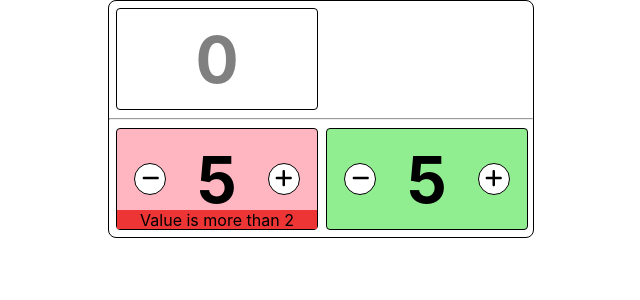
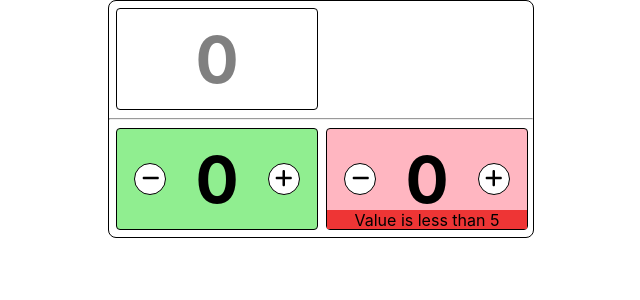
Before and after one commit to AKAlexsey/second_exercise, a React (Create React App) app: page / in a window 1280 px wide. Shown: the top 300 px of the page, without its empty margins (319-959 px from the left). Built offline with nearby package versions, Linux system fonts and the light colour scheme.

Commit message:
#add_global_context strange values behaviour problem solution is ongoing

```diff
--- a/src/App.js
+++ b/src/App.js
@@ -13,8 +13,8 @@ function App() {
       <hr className='form_separator' />
       <div className='indicators_container'>
         {
-          indicatorsList.map((indicatorState, _index) => {
-            return (<MetricAlarmIndicator key={indicatorState.id} indicatorState={indicatorState} />)
+          indicatorsList.map((indicatorState, index) => {
+            return (<MetricAlarmIndicator key={index} indicatorState={indicatorState} />)
           })
         }
       </div>
--- a/src/context.js
+++ b/src/context.js
@@ -1,4 +1,4 @@
-import React, { useState, useContext, useEffect } from 'react';
+import React, { useState, useContext, useEffect, useCallback } from 'react';
 import { makeMetricAlarmIndicatorState } from './metricAlarmContext';
 import { addIndicator, makeTwinComponentsState, newIndicatorId } from './twinComponentsContext';
 
@@ -25,6 +25,7 @@ const geStateFromLocalStorage = () => {
 
 const AppProvider = ({ children }) => {
     const [globalState, setGlobalState] = useState(geStateFromLocalStorage());
+    const { indicatorsList } = globalState;
 
     useEffect(() => {
         localStorage.setItem(LOCAL_STORAGE_NAME, JSON.stringify(globalState))
@@ -37,8 +38,10 @@ const AppProvider = ({ children }) => {
         setGlobalState(addIndicator(globalState, newIndicator));
     }
 
-    const updateIndicatorState = (id, indicatorParams) => {
+    const updateIndicatorState = useCallback((id, indicatorParams) => {
         const { indicatorsList } = globalState;
+        debugger;
+
         const updatedIndicatorsList = indicatorsList.map((indicator) => {
             if (indicator.id === id) {
                 return { ...indicator, ...indicatorParams };
@@ -46,8 +49,9 @@ const AppProvider = ({ children }) => {
                 return indicator;
             }
         });
+
         setGlobalState({ ...globalState, indicatorsList: updatedIndicatorsList });
-    }
+    }, [indicatorsList]);
 
     return (
         <AppContext.Provider value={{
--- a/src/twinComponentsContext.js
+++ b/src/twinComponentsContext.js
@@ -2,8 +2,8 @@ import { makeMetricAlarmIndicatorState } from "./metricAlarmContext";
 
 const makeTwinComponentsState = () => {
     const indicatorsList = [
-        makeMetricAlarmIndicatorState({ id: 1, value: 5, sign: '>', limitValue: 2 }),
-        makeMetricAlarmIndicatorState({ id: 2, value: 5, sign: '<', limitValue: 5 })
+        makeMetricAlarmIndicatorState({ id: 1, value: 0, sign: '>', limitValue: 2 }),
+        makeMetricAlarmIndicatorState({ id: 2, value: 0, sign: '<', limitValue: 5 })
     ];
     const currentMaxId = 2;
 
```
